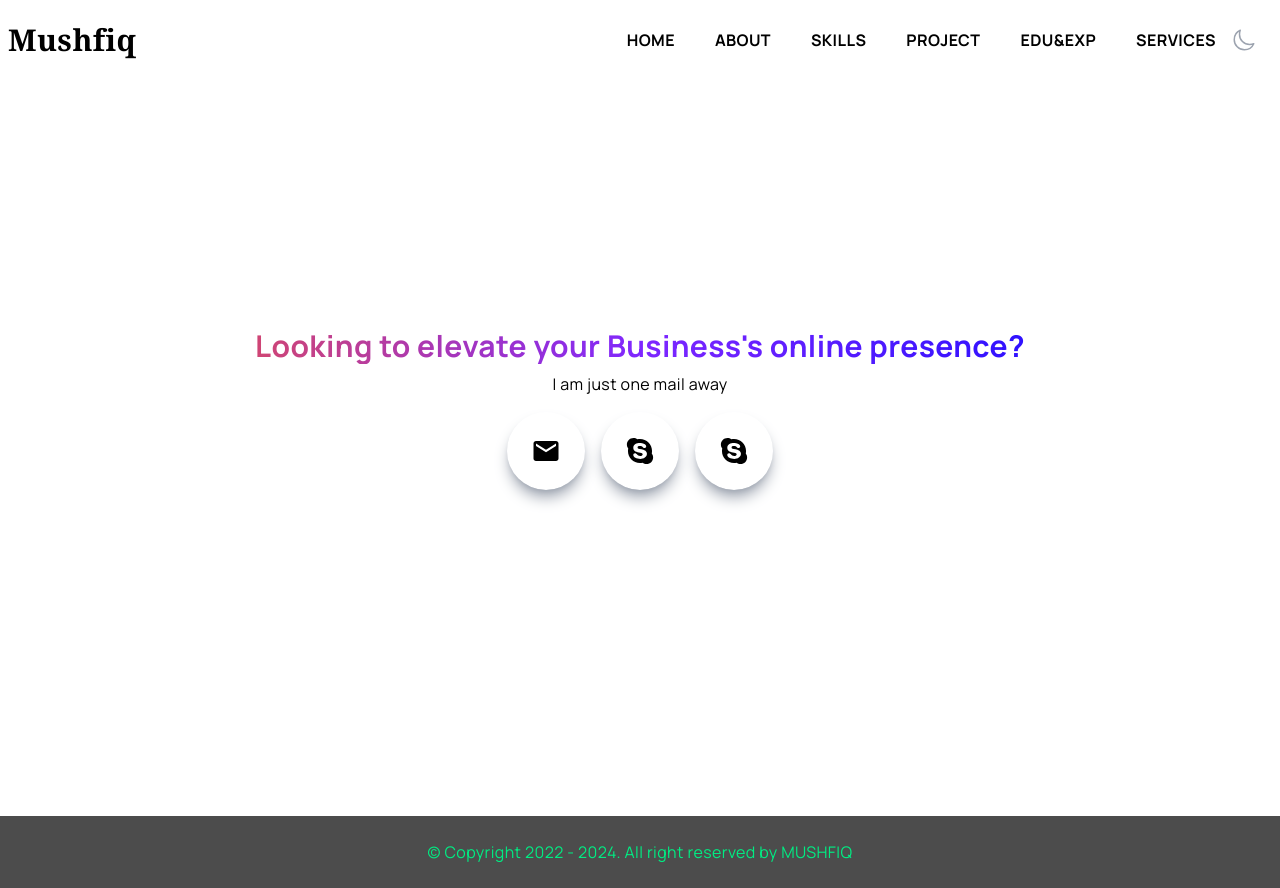
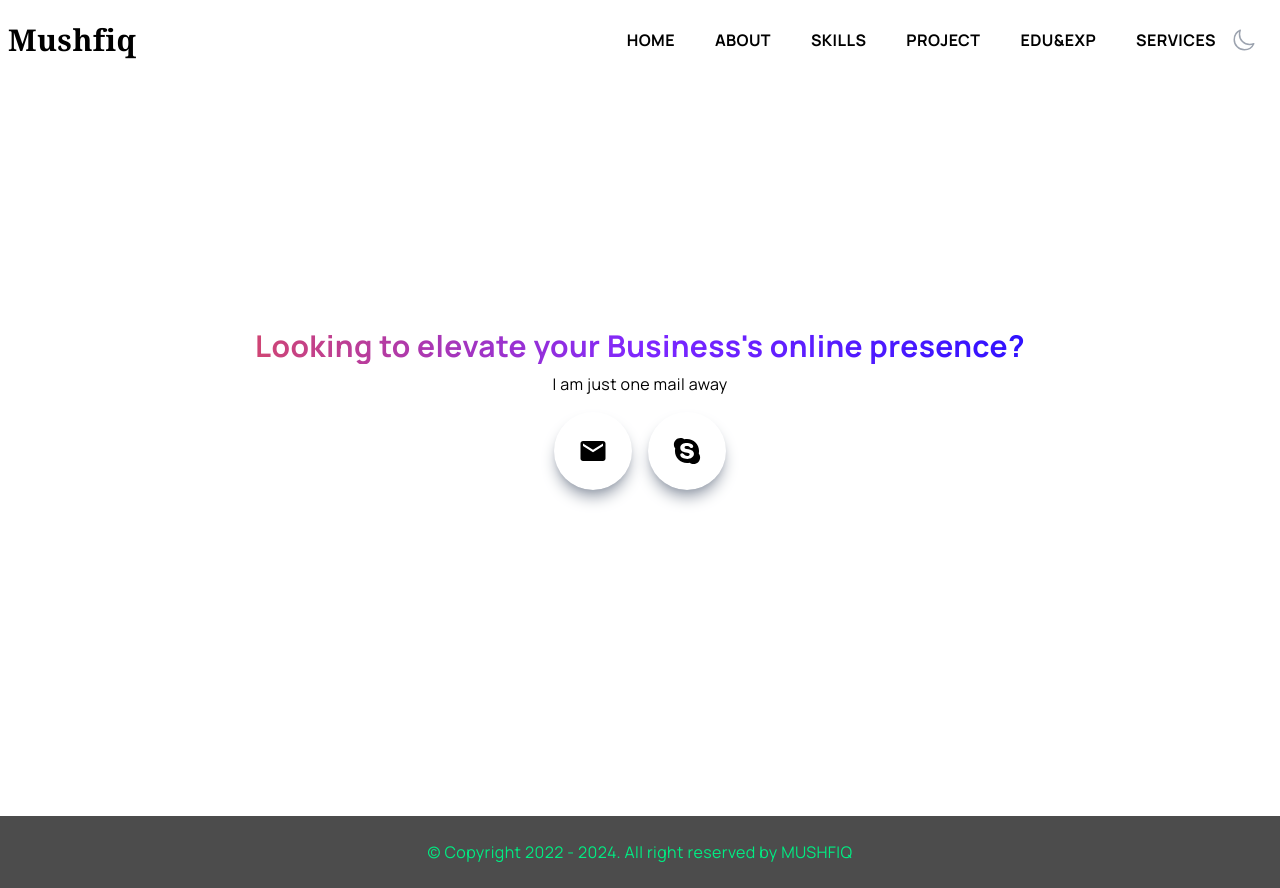
Before and after one commit to mushfiqur-rahman/portfolio, a Next.js app: page /services in a window 1280 px wide. Built offline with nearby package versions, Linux system fonts and the light colour scheme.

Commit message:
skype added

```diff
--- a/pages/services.jsx
+++ b/pages/services.jsx
@@ -52,23 +52,10 @@ const services = () => {
                 onClick={handleSkype}
               >
                 <Link
-                  href={`mailto:${email}`}
+                  href={`call:${skype}`}
                   rel="noreferrer"
                   target="_blank"
-                  aria-label="email"
-                >
-                  <FaSkype size={30} />
-                </Link>
-              </div>
-              <div
-                className="rounded-full shadow-lg shadow-gray-400 p-6 cursor-pointer hover:scale-110 hover:text-[#0096DE] ease-in duration-300"
-                onClick={handleSkype}
-              >
-                <Link
-                  href={`mailto:${email}`}
-                  rel="noreferrer"
-                  target="_blank"
-                  aria-label="email"
+                  aria-label="skype"
                 >
                   <FaSkype size={30} />
                 </Link>
```
